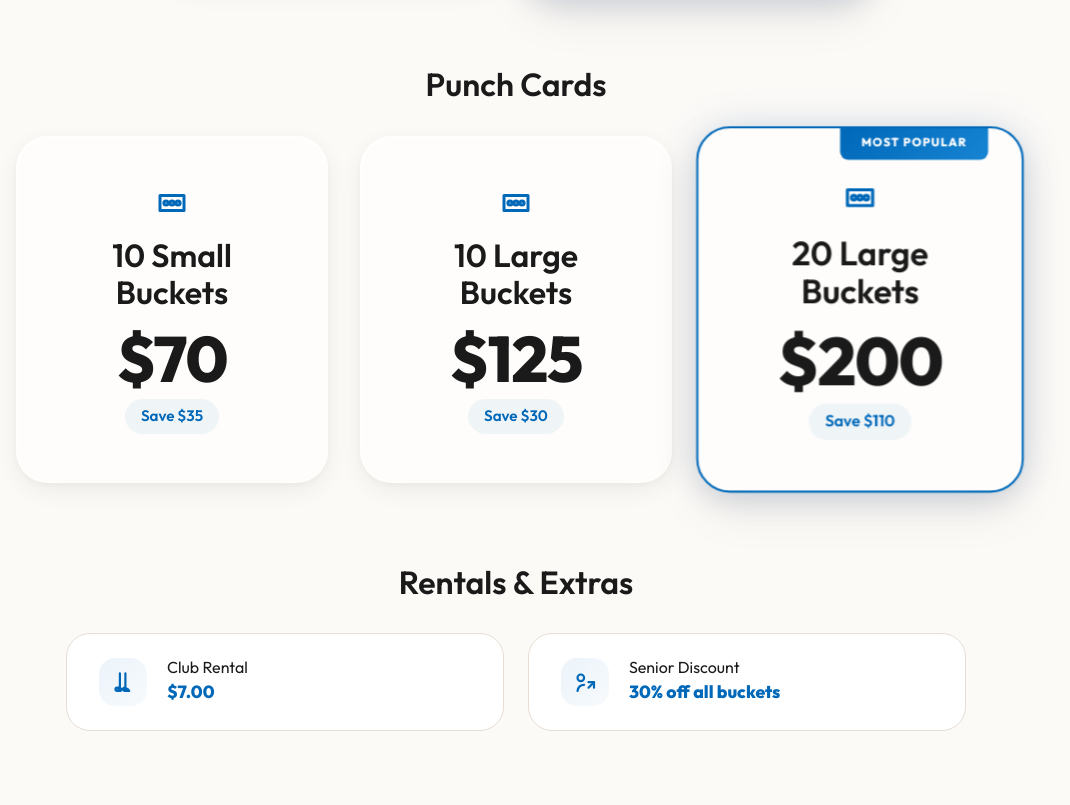
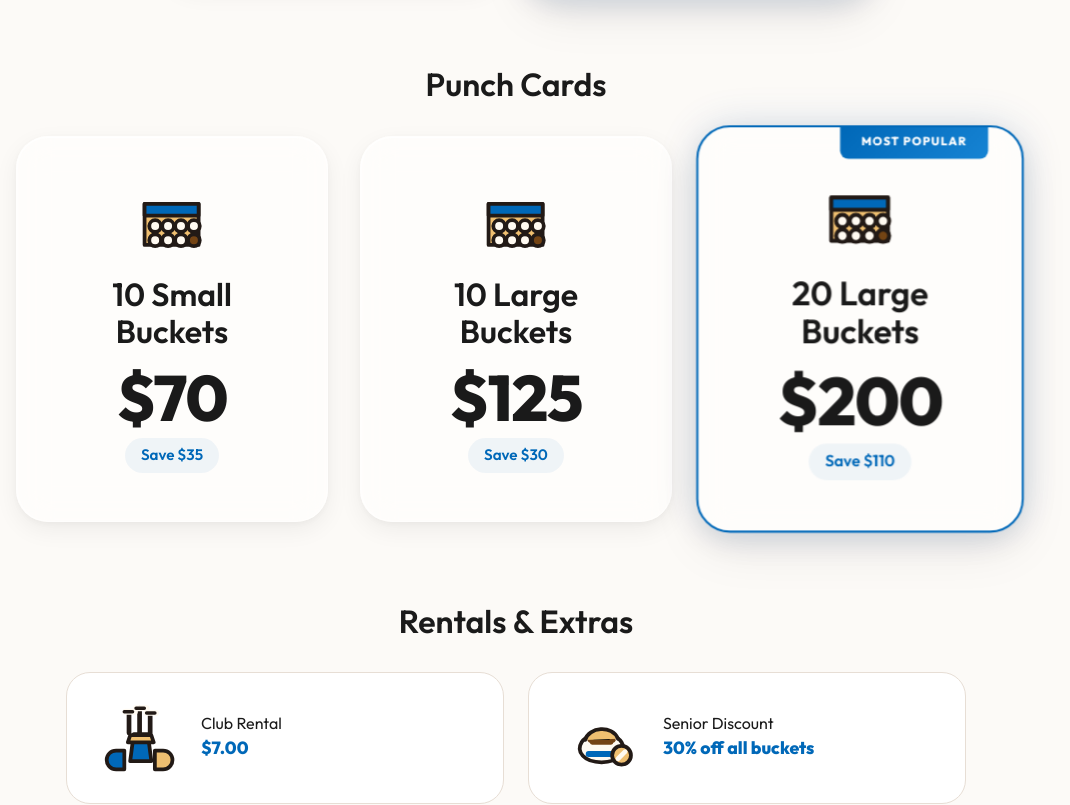
Before and after one commit to parsashayegan613-tech/Big-Moose-Driving-Range, a Next.js app: page /pricing in a window 1280 px wide. Shown: the part 1521-2326 px from the top of the page, without its empty margins (124-1194 px from the left). Built offline with nearby package versions, Linux system fonts and the light colour scheme.

Commit message:
Use illustrated range icons

```diff
--- a/src/app/globals.css
+++ b/src/app/globals.css
@@ -588,9 +588,8 @@ h1, h2, h3, h4 {
 }
 
 .glass-floating-card .range-icon {
-    width: 1.65rem;
-    height: 1.65rem;
-    color: var(--clr-accent-light);
+    width: 2.35rem;
+    height: 2.35rem;
     flex: 0 0 auto;
 }
 
@@ -1038,10 +1037,9 @@ h1, h2, h3, h4 {
 }
 
 .feature-icon {
-    width: 64px;
-    height: 64px;
-    background: linear-gradient(135deg, var(--clr-brand-blue-soft), var(--clr-brand-brown-soft));
-    color: var(--clr-primary);
+    width: 88px;
+    height: 88px;
+    background: transparent;
     border-radius: var(--radius-md);
     display: flex;
     align-items: center;
@@ -1055,11 +1053,10 @@ h1, h2, h3, h4 {
     display: inline-flex;
     align-items: center;
     justify-content: center;
-    width: 20px;
-    height: 20px;
+    width: 24px;
+    height: 24px;
     border-radius: 50%;
-    background: rgba(0, 104, 184, 0.08);
-    color: var(--clr-primary);
+    background: transparent;
     flex: 0 0 auto;
 }
 
@@ -1067,21 +1064,17 @@ h1, h2, h3, h4 {
     display: block;
     width: 1.5em;
     height: 1.5em;
-    color: currentColor;
     flex: 0 0 auto;
 }
 
 .feature-icon .range-icon,
 .extra-icon .range-icon {
-    width: 1.65rem;
-    height: 1.65rem;
+    width: 4.7rem;
+    height: 4.7rem;
 }
 
 .feature-card:hover .feature-icon {
-    background: linear-gradient(135deg, var(--clr-primary), var(--clr-brand-blue-dark));
-    color: white;
-    transform: scale(1.05);
-    box-shadow: 0 8px 25px rgba(0, 104, 184, 0.25);
+    transform: scale(1.06) rotate(-2deg);
 }
 
 .feature-card h3 {
@@ -1154,9 +1147,8 @@ h1, h2, h3, h4 {
 
 .visit-step .range-icon {
     display: block;
-    width: 1.8rem;
-    height: 1.8rem;
-    color: var(--clr-brand-brown);
+    width: 4rem;
+    height: 4rem;
     margin-bottom: 1.25rem;
 }
 
@@ -1248,12 +1240,10 @@ h1, h2, h3, h4 {
 }
 
 .local-highlights .range-icon {
-    width: 44px;
-    height: 44px;
+    width: 68px;
+    height: 68px;
     border-radius: var(--radius-md);
-    color: var(--clr-brand-blue-dark);
-    background: var(--clr-brand-blue-soft);
-    padding: 0.62rem;
+    background: transparent;
 }
 
 .local-highlights h3 {
@@ -1549,8 +1539,8 @@ h1, h2, h3, h4 {
 }
 
 .punch-icon .range-icon {
-    width: 2.25rem;
-    height: 2.25rem;
+    width: 4.7rem;
+    height: 4.7rem;
 }
 
 .punch-card .price {
@@ -1594,16 +1584,20 @@ h1, h2, h3, h4 {
 }
 
 .extra-icon {
-    width: 48px;
-    height: 48px;
-    background: linear-gradient(135deg, rgba(0, 104, 184, 0.08), rgba(0, 104, 184, 0.03));
-    color: var(--clr-primary);
+    width: 82px;
+    height: 82px;
+    background: transparent;
     border-radius: var(--radius-md);
     display: flex;
     align-items: center;
     justify-content: center;
     font-size: 1.25rem;
     flex-shrink: 0;
+}
+
+.price-bullet .range-icon {
+    width: 1.55rem;
+    height: 1.55rem;
 }
 
 .extra-item h4 {
--- a/src/components/RangeIcon.tsx
+++ b/src/components/RangeIcon.tsx
@@ -25,141 +25,217 @@ type RangeIconProps = {
   className?: string;
 };
 
+const outline = '#221a16';
+const blue = '#0068b8';
+const blueDark = '#004b86';
+const green = '#3f7f4f';
+const tan = '#efbf70';
+const gold = '#d79a47';
+const brown = '#744414';
+const white = '#fffaf1';
+
+const strokeProps = {
+  stroke: outline,
+  strokeWidth: 3.2,
+  strokeLinecap: 'round',
+  strokeLinejoin: 'round',
+} as const;
+
+function GolfBall({ cx, cy, r }: { cx: number; cy: number; r: number }) {
+  return (
+    <g>
+      <circle cx={cx} cy={cy} r={r} fill={white} {...strokeProps} />
+      <circle cx={cx - r * 0.28} cy={cy - r * 0.16} r={r * 0.07} fill={brown} />
+      <circle cx={cx + r * 0.3} cy={cy - r * 0.06} r={r * 0.07} fill={brown} />
+      <circle cx={cx - r * 0.1} cy={cy + r * 0.2} r={r * 0.06} fill={brown} />
+      <circle cx={cx + r * 0.18} cy={cy + r * 0.32} r={r * 0.055} fill={brown} />
+    </g>
+  );
+}
+
+function Flag({ x = 32, y = 14, color = blue }: { x?: number; y?: number; color?: string }) {
+  return (
+    <g>
+      <path d={`M${x} ${y}v31`} stroke={brown} strokeWidth="4" strokeLinecap="round" />
+      <path d={`M${x + 1} ${y + 1}l18 8-18 8z`} fill={color} {...strokeProps} />
+    </g>
+  );
+}
+
 const iconPaths: Record<RangeIconName, React.ReactNode> = {
   bays: (
     <>
-      <path d="M4 9.5h16" />
-      <path d="M6 14h16" />
-      <path d="M2 18.5h16" />
+      <path d="M9 42h45l-6-23H19z" fill={tan} {...strokeProps} />
+      <path d="M15 36h32l-3-11H20z" fill={green} {...strokeProps} />
+      <path d="M48 19V9h8v24" fill={brown} {...strokeProps} />
+      <path d="M14 42h43" stroke={blueDark} strokeWidth="3" strokeLinecap="round" />
+      <GolfBall cx={32} cy={25} r={5} />
+      <path d="M32 30v6" stroke={outline} strokeWidth="3" strokeLinecap="round" />
     </>
   ),
   balls: (
     <>
-      <circle cx="8" cy="14" r="3" />
-      <circle cx="12" cy="9" r="3" />
-      <circle cx="16" cy="14" r="3" />
+      <GolfBall cx={24} cy={39} r={12} />
+      <GolfBall cx={41} cy={39} r={12} />
+      <GolfBall cx={33} cy={25} r={12} />
     </>
   ),
   bucket: (
     <>
-      <path d="M7 9h10l-1.2 9.5H8.2L7 9Z" />
-      <path d="M8.5 9a3.5 3.5 0 0 1 7 0" />
-      <path d="M9.5 13h5" />
+      <path d="M17 24c2-12 28-12 30 0" fill="none" {...strokeProps} />
+      <path d="M15 23h34l-4 28H19z" fill={blue} {...strokeProps} />
+      <path d="M17 23c4 8 26 8 32 0" fill="none" stroke={blueDark} strokeWidth="5" strokeLinecap="round" />
+      <path d="M21 31h6M31 31h6M41 31h4M23 39h6M34 39h6M41 47h3M27 47h6" stroke={white} strokeWidth="3" strokeLinecap="round" />
+      <GolfBall cx={23} cy={20} r={8} />
+      <GolfBall cx={33} cy={15} r={8} />
+      <GolfBall cx={43} cy={20} r={8} />
+      <GolfBall cx={33} cy={24} r={8} />
     </>
   ),
   target: (
     <>
-      <circle cx="12" cy="12" r="8" />
-      <circle cx="12" cy="12" r="4.5" />
-      <circle cx="12" cy="12" r="1.4" fill="currentColor" stroke="none" />
+      <path d="M25 53h14l-3-10h-8z" fill={brown} {...strokeProps} />
+      <circle cx="32" cy="28" r="22" fill={blue} {...strokeProps} />
+      <circle cx="32" cy="28" r="16" fill={white} stroke={outline} strokeWidth="2.8" />
+      <circle cx="32" cy="28" r="10" fill={tan} stroke={outline} strokeWidth="2.8" />
+      <circle cx="32" cy="28" r="4" fill={brown} />
+      <path d="M32 6V2" stroke={outline} strokeWidth="3" strokeLinecap="round" />
+      <path d="M33 3l14 7-14 7z" fill={tan} {...strokeProps} />
     </>
   ),
   mat: (
     <>
-      <path d="M5 15.5h14l1.5 3.5h-17L5 15.5Z" />
-      <path d="M12 6v9" />
-      <circle cx="12" cy="5" r="2" />
+      <path d="M9 42h46l-5 10H14z" fill={gold} {...strokeProps} />
+      <path d="M13 20h38v22H13z" fill={blue} {...strokeProps} />
+      <path d="M18 25h28v13H18z" fill={green} {...strokeProps} />
+      <GolfBall cx={32} cy={16} r={6} />
+      <path d="M32 22v10" stroke={outline} strokeWidth="3" strokeLinecap="round" />
     </>
   ),
   sign: (
     <>
-      <path d="M5 5.5h14v8H5z" />
-      <path d="M12 13.5V21" />
-      <path d="M8 21h8" />
+      <path d="M12 18h40v25H12z" fill={white} {...strokeProps} />
+      <path d="M12 18h40v8H12z" fill={blue} {...strokeProps} />
+      <GolfBall cx={15} cy={20} r={6} />
+      <circle cx="20" cy="34" r="5" fill={white} {...strokeProps} />
+      <circle cx="32" cy="34" r="5" fill={white} {...strokeProps} />
+      <circle cx="44" cy="34" r="5" fill={white} {...strokeProps} />
+      <circle cx="20" cy="47" r="5" fill={white} {...strokeProps} />
+      <circle cx="32" cy="47" r="5" fill={white} {...strokeProps} />
+      <circle cx="44" cy="47" r="5" fill={brown} {...strokeProps} />
     </>
   ),
   flag: (
     <>
-      <path d="M8 21V4" />
-      <path d="M8 5h10l-2 3 2 3H8" />
-      <path d="M6 21h8" />
+      <path d="M11 46c8-15 33-15 42 0-5 7-36 7-42 0Z" fill={tan} {...strokeProps} />
+      <Flag x={22} y={12} />
+      <ellipse cx="22" cy="46" rx="8" ry="4" fill={outline} />
     </>
   ),
   miniGolf: (
     <>
-      <path d="M8 20V5" />
-      <path d="M8 6h9l-2 2.5 2 2.5H8" />
-      <path d="M4 20c2.2-5.2 13.8-5.2 16 0" />
-      <circle cx="17" cy="17" r="1.5" />
+      <path d="M12 46c8-17 32-18 43-2-4 9-36 11-43 2Z" fill={green} {...strokeProps} />
+      <Flag x={27} y={10} />
+      <ellipse cx="27" cy="44" rx="8" ry="4" fill={outline} />
+      <GolfBall cx={45} cy={42} r={5} />
+      <path d="M39 52c5 2 11 1 16-2" stroke={blueDark} strokeWidth="4" strokeLinecap="round" />
     </>
   ),
   grass: (
     <>
-      <path d="M3 20h18" />
-      <path d="M7 20c.5-4.5 1.9-7.6 4.2-9.2" />
-      <path d="M12 20c.1-5.1 1.2-8.8 3.5-11" />
-      <path d="M16.5 20c-.2-3.7.8-6.4 3-8" />
-      <path d="M9.5 20c-.8-3.4-2.3-5.8-4.5-7.2" />
+      <path d="M10 51h44V42H10z" fill={tan} {...strokeProps} />
+      <path d="M14 42c4-14 6-18 9-26 0 13 2 18 3 25 5-18 8-24 12-30-1 16 0 22 2 30 4-13 8-19 12-25-2 13-2 19 0 26Z" fill={green} {...strokeProps} />
+      <path d="M21 42c2-8 4-14 8-20M37 42c1-10 4-17 9-23" stroke={blueDark} strokeWidth="3" strokeLinecap="round" />
     </>
   ),
   shortGame: (
     <>
-      <path d="M8 21V5" />
-      <path d="M8 6h8l-1.5 2.5L16 11H8" />
-      <path d="M4 20c2.5-4 10.8-4.8 16-1" />
-      <circle cx="6.5" cy="17.5" r="1.4" />
+      <path d="M12 46c7-12 30-13 42-3-3 8-30 13-42 3Z" fill={tan} {...strokeProps} />
+      <Flag x={23} y={12} color={tan} />
+      <ellipse cx="23" cy="45" rx="7" ry="4" fill={white} {...strokeProps} />
+      <GolfBall cx={46} cy={43} r={4.5} />
     </>
   ),
   yardGames: (
     <>
-      <circle cx="8" cy="9" r="3.5" />
-      <circle cx="16" cy="15" r="3.5" />
-      <path d="M12 12l2-2" />
+      <path d="M35 13h8v39h-8z" fill={brown} {...strokeProps} />
+      <ellipse cx="39" cy="54" rx="12" ry="5" fill={gold} {...strokeProps} />
+      <ellipse cx="30" cy="34" rx="14" ry="7" transform="rotate(-18 30 34)" fill="none" stroke={blue} strokeWidth="6" />
+      <ellipse cx="47" cy="31" rx="14" ry="7" transform="rotate(18 47 31)" fill="none" stroke={tan} strokeWidth="6" />
     </>
   ),
   swing: (
     <>
-      <path d="M8 20l6-16" />
-      <path d="M7 20h7" />
-      <path d="M15.5 8c2.5 2 3.8 4.5 4 7.5" />
-      <circle cx="18.5" cy="19" r="1.2" fill="currentColor" stroke="none" />
+      <path d="M23 52h17l-3-26H26z" fill={blue} {...strokeProps} />
+      <path d="M24 30c-7 1-10 6-10 12v10h7V41c0-3 1-5 4-5" fill={blue} {...strokeProps} />
+      <path d="M40 30c7 1 10 6 10 12v10h-7V41c0-3-1-5-4-5" fill={tan} {...strokeProps} />
+      <path d="M25 25h14l2 6H23z" fill={brown} {...strokeProps} />
+      <path d="M23 24V8M32 24V6M41 24V9" stroke={brown} strokeWidth="4" strokeLinecap="round" />
+      <path d="M21 8h7M30 6h8M39 9h7" stroke={white} strokeWidth="5" strokeLinecap="round" />
+      <path d="M25 43c4-4 7-6 11-7" stroke={outline} strokeWidth="3" strokeLinecap="round" />
     </>
   ),
   junior: (
     <>
-      <circle cx="9" cy="7" r="2.5" />
-      <circle cx="15.5" cy="8.5" r="2" />
-      <path d="M4 20c.9-4 3-6 6.2-6s5.3 2 6.2 6" />
-      <path d="M13.5 15.2c2.6.2 4.4 1.8 5.3 4.8" />
+      <GolfBall cx={25} cy={31} r={13} />
+      <path d="M30 35c11-2 18 3 21 13" stroke={outline} strokeWidth="5" strokeLinecap="round" />
+      <path d="M29 42c7-9 20-8 28 0-5 5-19 6-28 0Z" fill={tan} {...strokeProps} />
+      <path d="M36 43h15" stroke={brown} strokeWidth="4" strokeLinecap="round" />
+      <path d="M34 42c-4 4-7 7-10 11" stroke={outline} strokeWidth="4" strokeLinecap="round" />
     </>
   ),
   clipboard: (
     <>
-      <path d="M7 5.5h10a2 2 0 0 1 2 2V20H5V7.5a2 2 0 0 1 2-2Z" />
-      <path d="M9 5a3 3 0 0 1 6 0v2H9V5Z" />
-      <path d="M8.5 12h7" />
-      <path d="M8.5 16h5" />
+      <path d="M18 12h30a3 3 0 0 1 3 3v39H13V15a3 3 0 0 1 3-3z" fill={white} {...strokeProps} />
+      <path d="M24 8h16v10H24z" fill={blue} {...strokeProps} />
+      <path d="M24 30l4 4 8-9M24 41l4 4 8-9M24 52l4 4 8-9" fill="none" stroke={blue} strokeWidth="4" strokeLinecap="round" strokeLinejoin="round" />
+      <path d="M40 31h8M40 43h8M40 54h8" stroke={outline} strokeWidth="3" strokeLinecap="round" />
     </>
   ),
   punchCard: (
     <>
-      <path d="M4 7h16v10H4z" />
-      <circle cx="8" cy="12" r="1.4" />
-      <circle cx="12" cy="12" r="1.4" />
-      <circle cx="16" cy="12" r="1.4" />
+      <path d="M9 16h46v35H9z" fill={tan} {...strokeProps} />
+      <path d="M9 16h46v10H9z" fill={blue} {...strokeProps} />
+      {[18, 29, 40, 51].map((cx) => (
+        <circle cx={cx} cy={35} r="5" fill={white} {...strokeProps} key={`top-${cx}`} />
+      ))}
+      {[18, 29, 40].map((cx) => (
+        <circle cx={cx} cy={47} r="5" fill={white} {...strokeProps} key={`bottom-${cx}`} />
+      ))}
+      <circle cx="51" cy="47" r="5" fill={brown} {...strokeProps} />
     </>
   ),
   clubs: (
     <>
-      <path d="M9 4v14" />
-      <path d="M14 4v14" />
-      <path d="M7 18h4l-1.5 2H6.5a1.5 1.5 0 0 1 0-3H9" />
-      <path d="M12 18h4l1.5 2h-4a1.5 1.5 0 0 1 0-3H14" />
+      <path d="M24 52h18l-3-23H27z" fill={blue} {...strokeProps} />
+      <path d="M24 30h18l2 6H22z" fill={tan} {...strokeProps} />
+      <path d="M23 28V10M32 28V7M41 28V11" stroke={outline} strokeWidth="4" strokeLinecap="round" />
+      <path d="M20 10h8M29 7h9M38 11h8" stroke={white} strokeWidth="5" strokeLinecap="round" />
+      <path d="M19 10h7M29 7h7M38 11h7" stroke={outline} strokeWidth="3" strokeLinecap="round" />
+      <path d="M19 43h-7a8 8 0 0 0 0 16h7z" fill={blue} {...strokeProps} />
+      <path d="M45 43h7a8 8 0 0 1 0 16h-7z" fill={tan} {...strokeProps} />
     </>
   ),
   senior: (
     <>
-      <circle cx="8" cy="8" r="3" />
-      <path d="M5 20c.6-3.7 2.6-5.6 6-5.6" />
-      <path d="M15 17l5-5" />
-      <path d="M15 12h5v5" />
+      <path d="M15 36c6-10 28-10 34 0 5 8-2 17-17 17s-22-9-17-17Z" fill={white} {...strokeProps} />
+      <path d="M22 34c4-6 16-6 20 0" stroke={brown} strokeWidth="4" strokeLinecap="round" />
+      <path d="M18 34c3-11 23-13 28-1" fill={tan} {...strokeProps} />
+      <path d="M24 36h16" stroke={brown} strokeWidth="4" strokeLinecap="round" />
+      <path d="M21 46h22" stroke={blue} strokeWidth="5" strokeLinecap="round" />
+      <circle cx="49" cy="47" r="8" fill={tan} {...strokeProps} />
+      <path d="M46 50l6-6" stroke={white} strokeWidth="4" strokeLinecap="round" />
     </>
   ),
   concession: (
     <>
-      <path d="M7 10h10l-1 9H8l-1-9Z" />
-      <path d="M8 10c.2-3 1.7-4.5 4-4.5s3.8 1.5 4 4.5" />
-      <path d="M9.5 14h5" />
+      <path d="M19 50h27l-3-25H22z" fill={blue} {...strokeProps} />
+      <path d="M21 25c2-10 21-10 23 0" fill="none" {...strokeProps} />
+      <path d="M19 25h27" stroke={outline} strokeWidth="5" strokeLinecap="round" />
+      <path d="M23 33h5M31 33h5M39 33h4M25 41h5M34 41h6" stroke={white} strokeWidth="3" strokeLinecap="round" />
+      <GolfBall cx={27} cy={19} r={7} />
+      <GolfBall cx={37} cy={18} r={8} />
+      <GolfBall cx={32} cy={26} r={7} />
     </>
   ),
 };
@@ -168,19 +244,11 @@ export default function RangeIcon({ name, className = '' }: RangeIconProps) {
   return (
     <svg
       className={`range-icon ${className}`.trim()}
-      viewBox="0 0 24 24"
+      viewBox="0 0 64 64"
       aria-hidden="true"
       focusable="false"
     >
-      <g
-        fill="none"
-        stroke="currentColor"
-        strokeWidth="2"
-        strokeLinecap="round"
-        strokeLinejoin="round"
-      >
-        {iconPaths[name]}
-      </g>
+      {iconPaths[name]}
     </svg>
   );
 }
```
